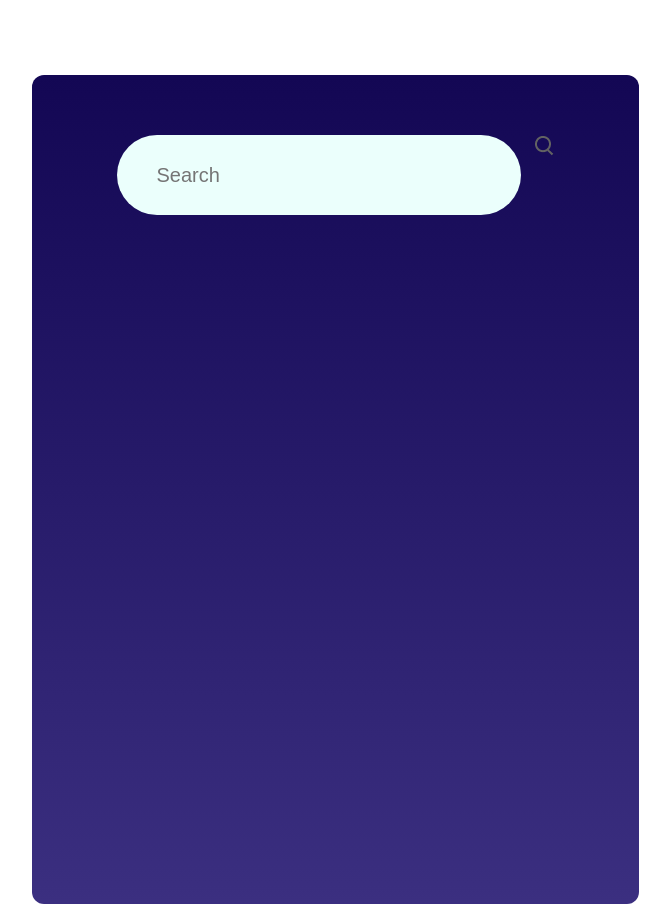
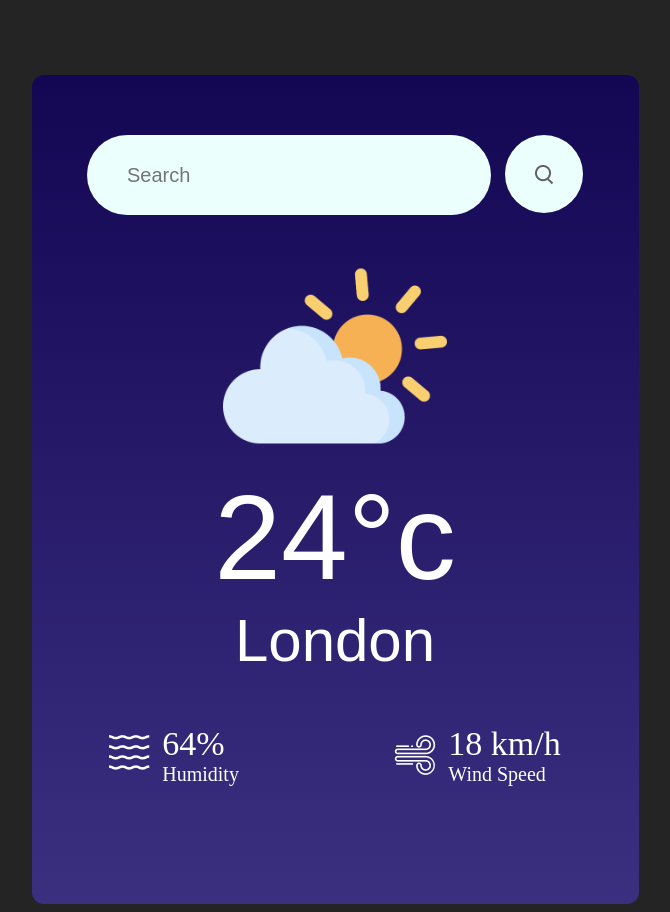
Before and after one commit to iamdeterminedd/weather-app, a React (Vite) app: page / in a window 1280 px wide. Shown: the whole page, without its empty margins (305-975 px from the left). Built offline with nearby package versions, Linux system fonts and the light colour scheme.

Commit message:
weather app design finish

```diff
--- a/src/Components/WeatherApp/WeatherApp.css
+++ b/src/Components/WeatherApp/WeatherApp.css
@@ -26,3 +26,65 @@
     font-size: 20px;
     font-weight: 400;
 }
+
+.search-icon {
+    display: flex;
+    justify-content: center;
+    align-items: center;
+    width: 78px;
+    height: 78px;
+    background: #ebfffc;
+    border-radius: 40px;
+    cursor: pointer;
+}
+
+.weather-image {
+    margin-top:  29px;
+    display: flex;
+    justify-content: center;
+}
+
+.weather-temp {
+    display:flex;
+    justify-content: center;
+    color: white;
+    font-size: 120px;
+    font-weight: 400;
+    font-family:Arial, Helvetica, sans-serif;
+}
+
+.weather-location {
+    display:flex;
+    justify-content: center;
+    color: white;
+    font-size: 60px;
+    font-weight: 400;
+    font-family:Arial, Helvetica, sans-serif;
+}
+
+.data-container {
+    margin-top: 50px;
+    color: white;
+    display: flex;
+    justify-content: center;
+}
+
+.element {
+    margin: auto;
+    display: flex;
+    align-items: flex-start;
+    gap: 12px;
+}
+
+.data {
+    font-size: 34px;
+    font-weight: 400;
+}
+
+.text {
+    font-size: 20px;
+    font-weight: 400;
+}
+.icon {
+    margin-top: 10px;
+}
--- a/src/Components/WeatherApp/WeatherApp.jsx
+++ b/src/Components/WeatherApp/WeatherApp.jsx
@@ -18,6 +18,27 @@ const WeatherApp = () => {
           <img src={search_icon} alt="" />
         </div>
       </div>
+      <div className="weather-image">
+        <img src={cloud_icon} alt="" />
+      </div>
+      <div className="weather-temp">24°c</div>
+      <div className="weather-location">London</div>
+      <div className="data-container">
+        <div className="element">
+          <img src={humidity_icon} alt="" className="icon" />
+          <div className="data">
+            <div className="humidity-percent">64%</div>
+            <div className="text">Humidity</div>
+          </div>
+        </div>
+        <div className="element">
+          <img src={wind_icon} alt="" className="icon" />
+          <div className="data">
+            <div className="humidity-percent">18 km/h</div>
+            <div className="text">Wind Speed</div>
+          </div>
+        </div>
+      </div>
     </div>
   );
 };
--- a/src/index.css
+++ b/src/index.css
@@ -1,5 +1,5 @@
-/* :root {
-  font-family: Inter, system-ui, Avenir, Helvetica, Arial, sans-serif;
+:root {
+  /* font-family: Inter, system-ui, Avenir, Helvetica, Arial, sans-serif;
   line-height: 1.5;
   font-weight: 400;
 
@@ -11,10 +11,11 @@
   text-rendering: optimizeLegibility;
   -webkit-font-smoothing: antialiased;
   -moz-osx-font-smoothing: grayscale;
-  -webkit-text-size-adjust: 100%;
+  -webkit-text-size-adjust: 100%; */
+  background-color: #242424;
 }
 
-a {
+/* a {
   font-weight: 500;
   color: #646cff;
   text-decoration: inherit;
```
